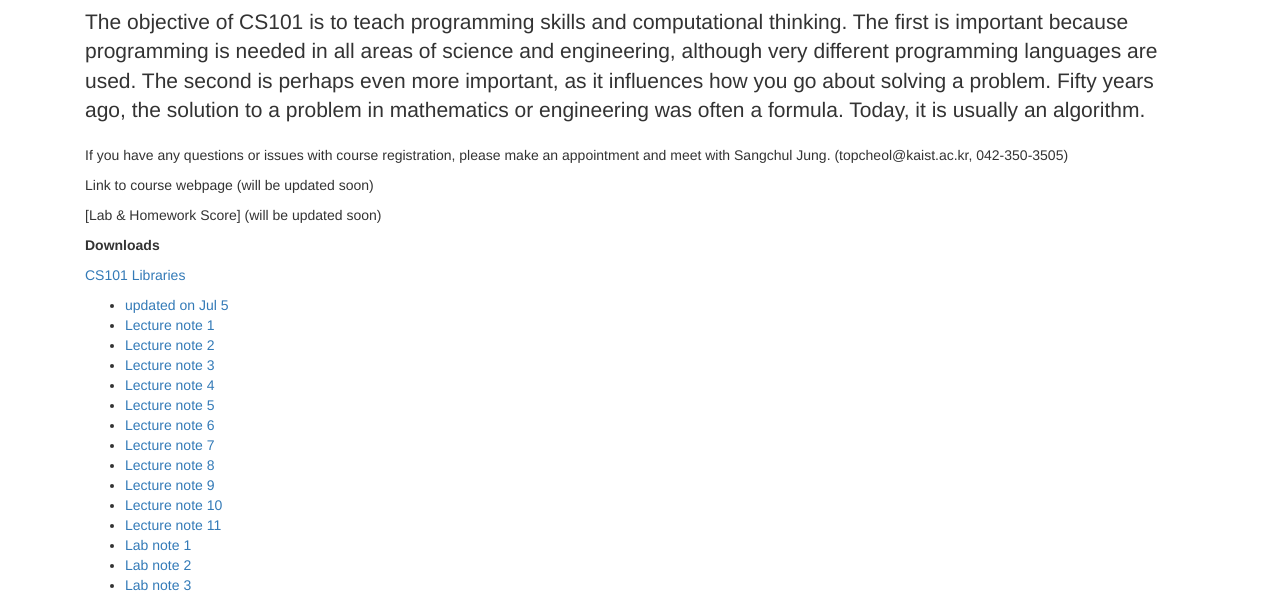
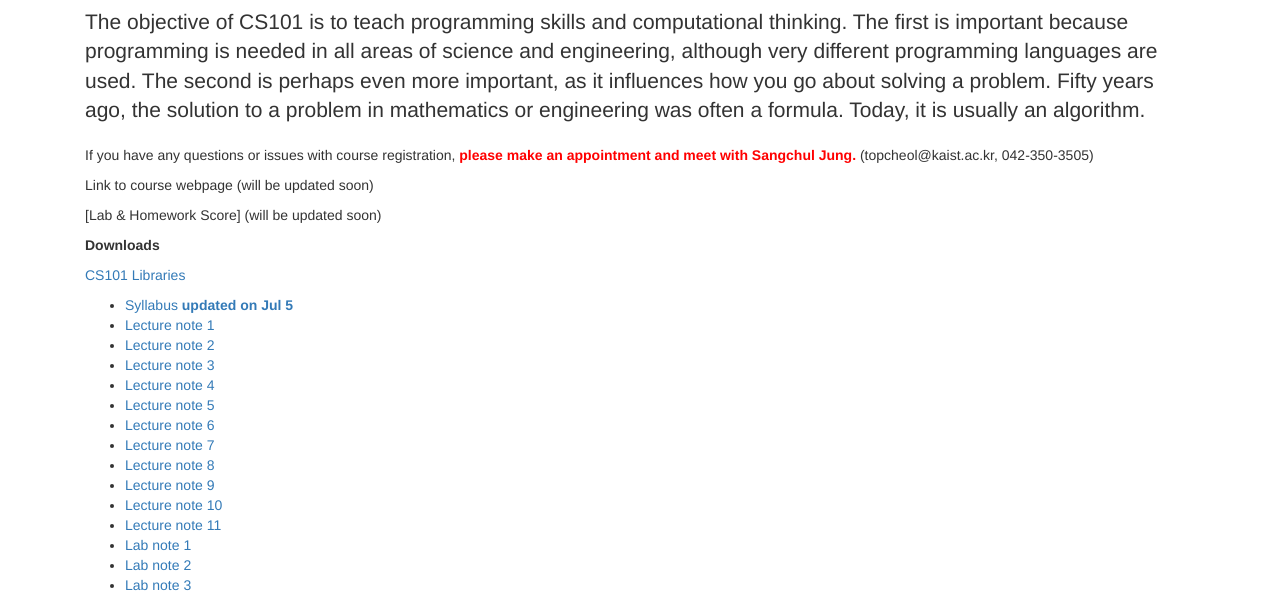
Before and after one commit to kaist-cs101/kaist-cs101.github.io, a website: page index.html in a window 1280 px wide. Shown: the part 199-796 px from the top of the page. Drawn offline with nearby package versions, Linux system fonts and the light colour scheme.

Commit message:
Update index.html

```diff
--- a/index.html
+++ b/index.html
@@ -45,7 +45,7 @@
         </p>
         <p>
           If you have any questions or issues with course registration,
-          please make an appointment and meet with Sangchul Jung. (topcheol@kaist.ac.kr, 042-350-3505)
+          <b><font color="FF0000">please make an appointment and meet with Sangchul Jung.</font></b> (topcheol@kaist.ac.kr, 042-350-3505)
         </p>
 
         <p>
@@ -63,7 +63,7 @@
         <p>
           <ul>
             <li>
-              <a href="/assets/files/CS101_2018Fall_Syllabus_v1.pdf>Syllabus <b>updated on Jul 5</b></a>
+              <a href="/assets/files/CS101_2018Fall_Syllabus_v1.pdf"> Syllabus <b> updated on Jul 5</b></a>
             </li>
             <li>
               <a href="/assets/files/lecture_notes/cs101_lecture1.pdf">Lecture note 1</a>
```
